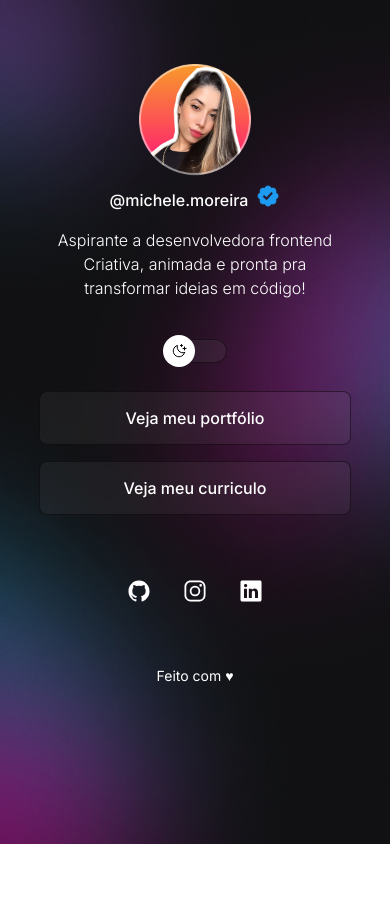
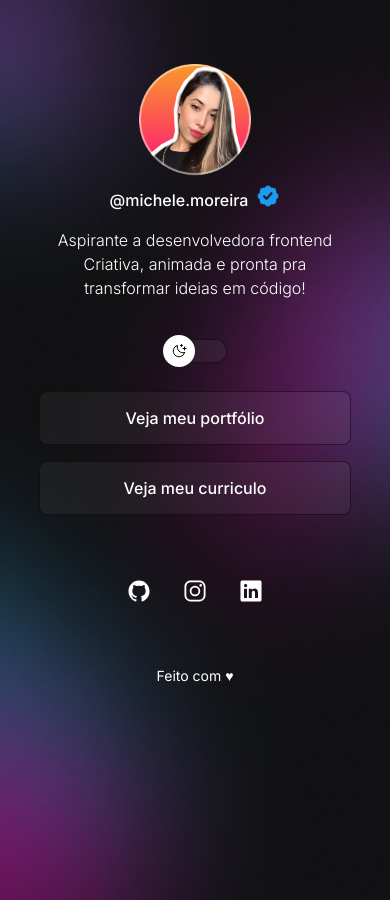
Before and after one commit to Michele-Moreira/bio, a plain HTML site: page index.html in a window 390 px wide. Before the commit the page ends 844 px from the top, so only its background shows below. Drawn offline with nearby package versions, Linux system fonts and the light colour scheme.

Commit message:
ajusta a altura do body e modifica a largura mínima das media queries para 700px

```diff
--- a/style.css
+++ b/style.css
@@ -27,6 +27,7 @@
 
 body {
   background: var(--bg-url) no-repeat top center/cover;
+  height: 100vh;;
 }
 
 body * {
@@ -188,7 +189,7 @@ footer {
 }
 
 /* media queries */
-@media (min-width: 768px) {
+@media (min-width: 700px) {
   :root {
     --bg-url: url(./assets/bg-desktop.jpg);
   }
```
